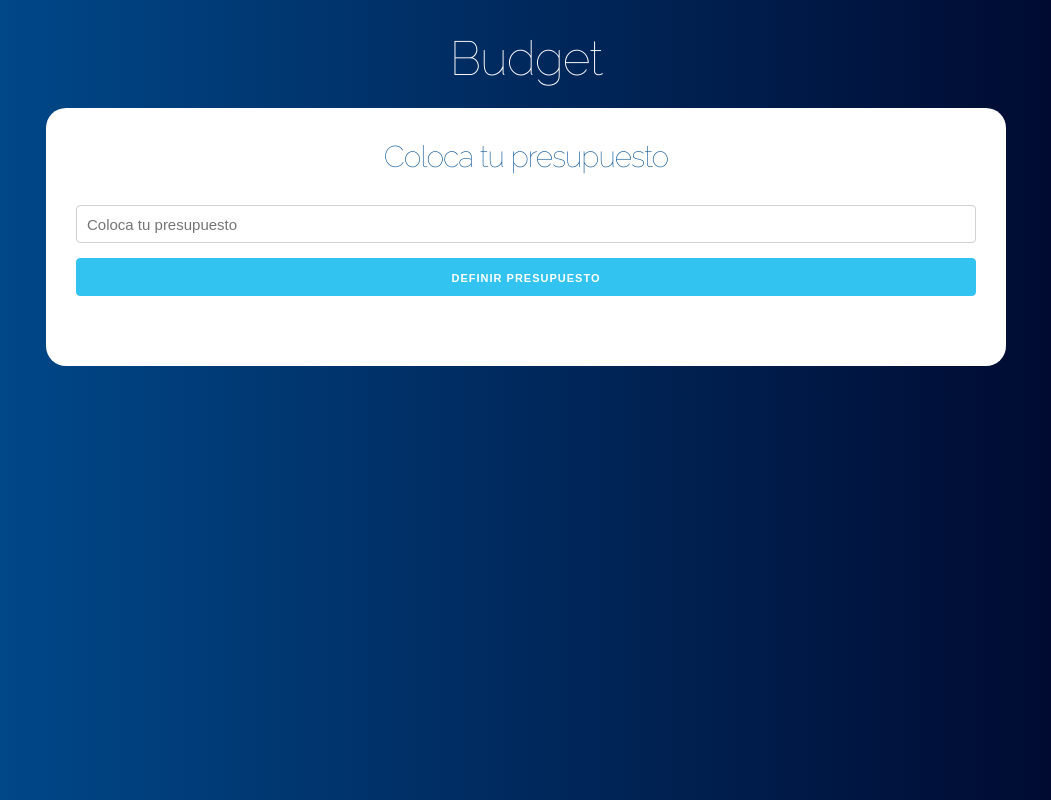
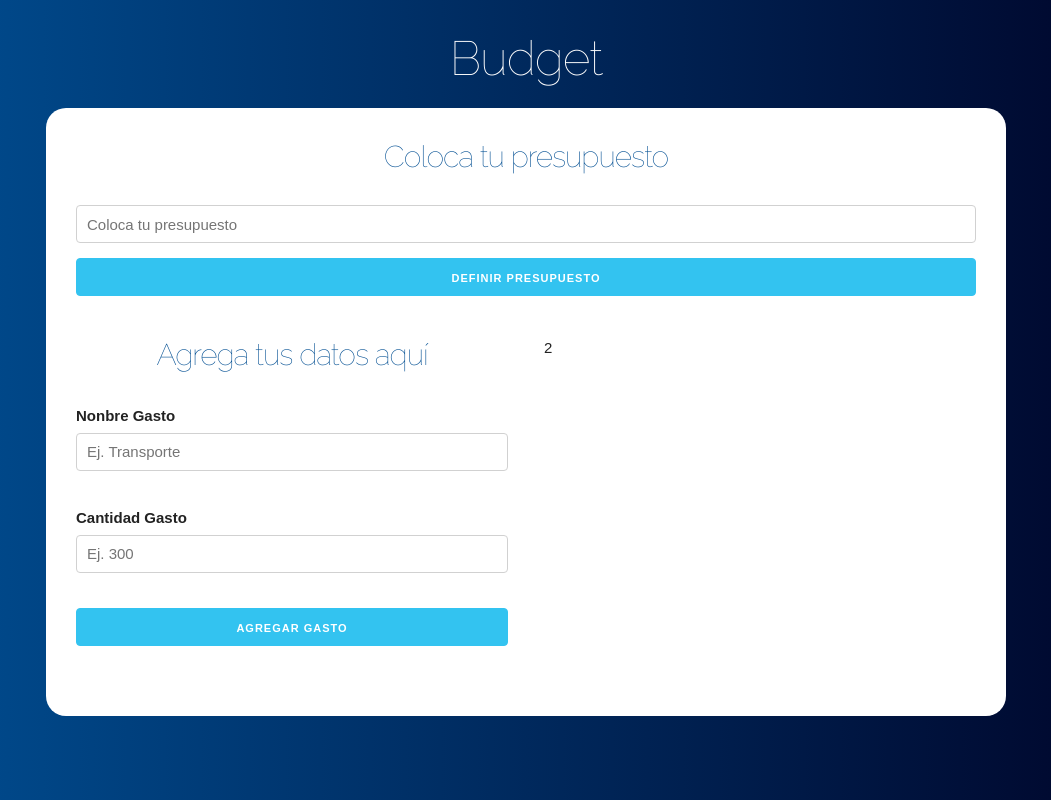
Before and after one commit to alanmaranto/Control-de-Presupuestos-Hooks, a React (Create React App) app: page / in a window 1280 px wide. Shown: the whole page, without its empty margins (114-1165 px from the left). Built offline with nearby package versions, Linux system fonts and the light colour scheme.

Commit message:
feature(form): add form to main container

```diff
--- a/src/App.js
+++ b/src/App.js
@@ -1,5 +1,6 @@
 import React, { useState } from "react";
 import QuestionContainer from "./containers/QuestionContainer";
+import FormContainer from './containers/FormContainer';
 
 function App() {
   const [budget, setBudget] = useState(0);
@@ -14,6 +15,12 @@ function App() {
             setBudget={setBudget}
             setRemaining={setRemaining}
           />
+          <div className="row">
+            <div className="one-half column">
+              <FormContainer />
+            </div>
+            <div className="one-half column">2</div>
+          </div>
         </div>
       </header>
     </div>
--- /dev/null
+++ b/src/components/Form.js
@@ -0,0 +1,33 @@
+import React from "react";
+import PropTypes from "prop-types";
+
+const Form = props => {
+  return (
+    <div>
+      <form>
+        <h2>Agrega tus datos aquí</h2>
+        <div className="campo">
+          <label>Nonbre Gasto</label>
+          <input
+            type="text"
+            className="u-full-width"
+            placeholder="Ej. Transporte"
+          />
+        </div>
+        <div className="campo">
+          <label>Cantidad Gasto</label>
+          <input type="number" className="u-full-width" placeholder="Ej. 300" />
+        </div>
+        <input
+          type="submit"
+          className="button-primary u-full-width"
+          value="Agregar Gasto"
+        />
+      </form>
+    </div>
+  );
+};
+
+Form.propTypes = {};
+
+export default Form;
--- /dev/null
+++ b/src/containers/FormContainer.js
@@ -0,0 +1,8 @@
+import React from "react";
+import Form from "../components/Form";
+
+const FormContainer = () => {
+  return <Form />;
+};
+
+export default FormContainer;
```
